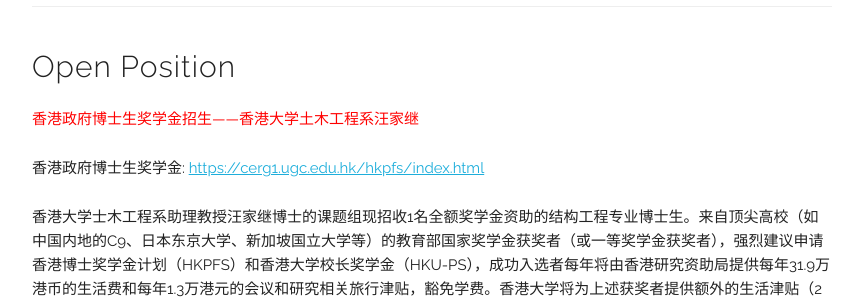
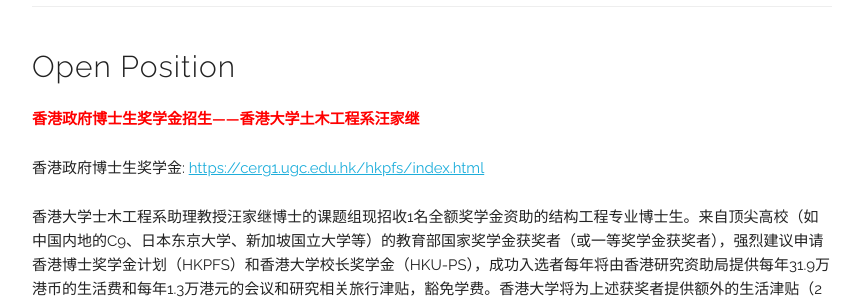
Before and after one commit to wangjiajiTHU/jiajiwang.github.io, a Jekyll site: the page built from index.html, in a window 1280 px wide. Shown: the part 5139-5439 px from the top of the page, without its empty margins (208-1071 px from the left). Built offline with Jekyll 4.4.1, drawn with Linux system fonts in a browser that asks for light colours; some web fonts are replaced.

Commit message:
Update index.html

```diff
--- a/index.html
+++ b/index.html
@@ -218,7 +218,7 @@
 <!-- ========== OPENPOSITION ========== -->
 <div class="docs-section" id="openposition">
   <h4>Open Position</h4>
-  <p> <font color="red">香港政府博士生奖学金招生——香港大学土木工程系汪家继</font>
+  <p> <font color="red"><b>香港政府博士生奖学金招生——香港大学土木工程系汪家继</b></font>
   <p> 香港政府博士生奖学金: <a href={{https://cerg1.ugc.edu.hk/hkpfs/index.html }} target="_blank">https://cerg1.ugc.edu.hk/hkpfs/index.html</a>
   <p> 香港大学士木工程系助理教授汪家继博士的课题组现招收1名全额奖学金资助的结构工程专业博士生。来自顶尖高校（如中国内地的C9、日本东京大学、新加坡国立大学等）的教育部国家奖学金获奖者（或一等奖学金获奖者），强烈建议申请香港博士奖学金计划（HKPFS）和香港大学校长奖学金（HKU-PS），成功入选者每年将由香港研究资助局提供每年31.9万港币的生活费和每年1.3万港元的会议和研究相关旅行津贴，豁免学费。香港大学将为上述获奖者提供额外的生活津贴（2万至4万港币每年）并确保学校舍堂住宿。 未成功入选者也可享有每年1.8万港币的奖学金，豁免学费。
 汪家继博士的研究领域将与近年来快速发展的机器学习方法与计算力学、结构工程、超级计算机等领域的研究相融合。汪家继博士研究方向主要包括：使用物理驱动机器学习方法求解或探索偏微分方程组，使用数据驱动机器学习方法建立工程结构的数字孪生模型，基于机器视觉和人工智能的结构健康监测技术，基于高性能计算平台开展大规模结构动力响应模拟，大型复杂钢-混凝土组合结构的模拟与设计优化，基于周期超材料的智能结构隔震减振等。博士生研究阶段将获得世界前沿的超级计算机资源。汪家继博士与美、日、欧等诸多前沿课题组建立了良好的合作基础。预计入学日期为2024年9月。
```
